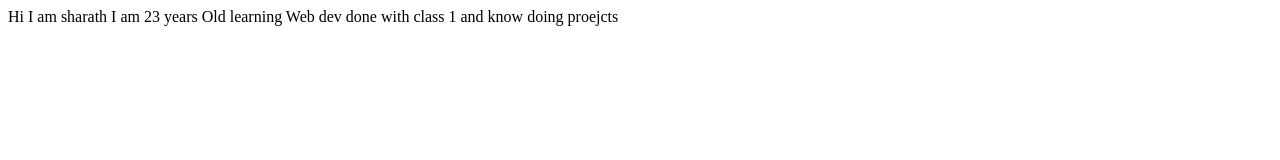
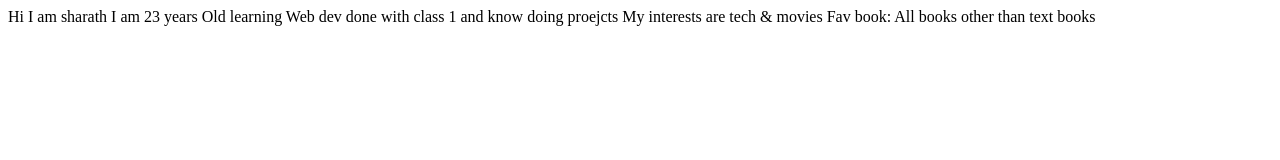
Before and after one commit to sharath-io/sharath-site, a plain HTML site: page index.html in a window 1280 px wide. Drawn offline with Linux system fonts and the light colour scheme.

Commit message:
update interests

```diff
--- a/index.html
+++ b/index.html
@@ -11,5 +11,9 @@
     I am 23 years Old
     learning Web dev
     done with class 1 and know doing proejcts
+
+
+    My interests are tech & movies
+    Fav book: All books other than text books
 </body>
 </html>
```
